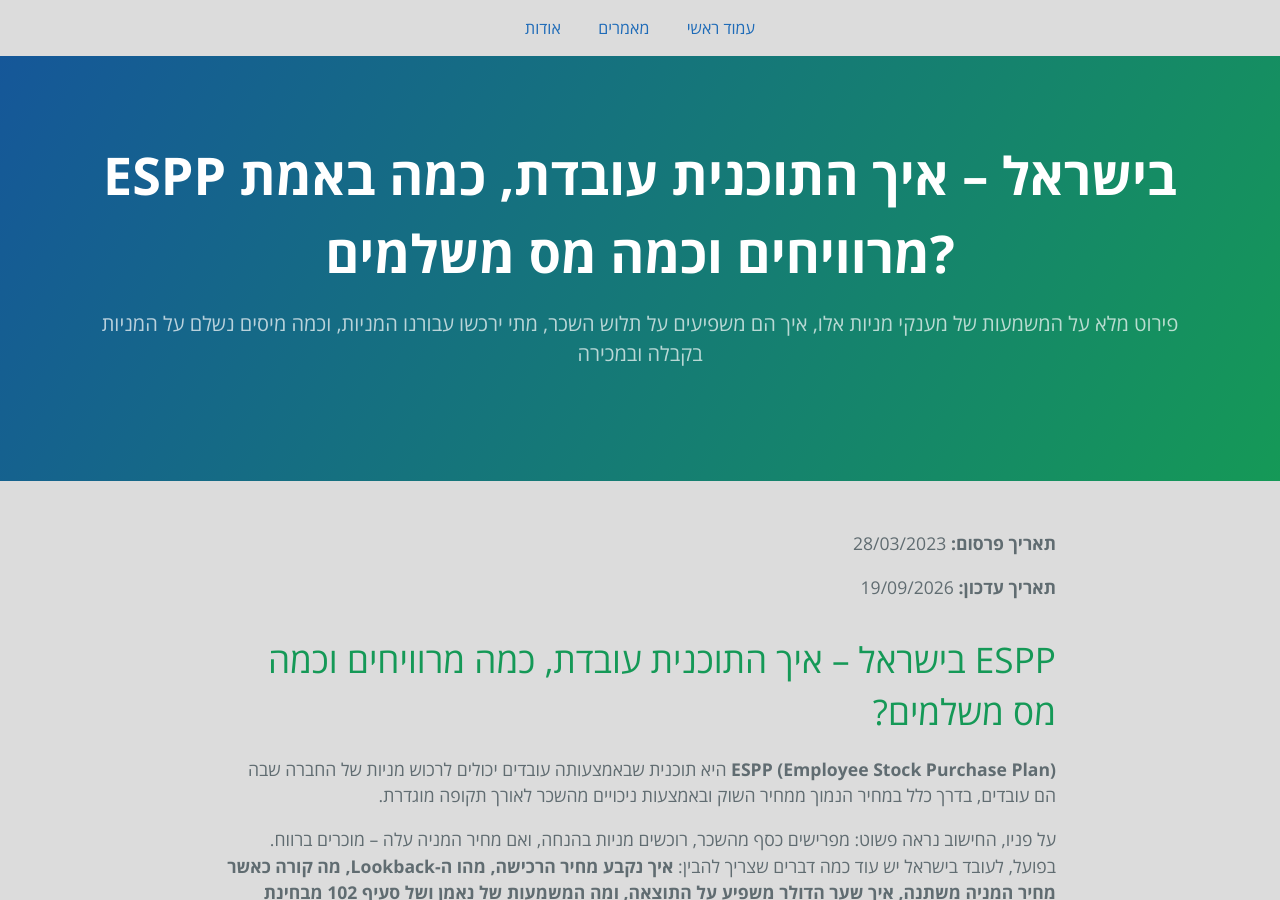
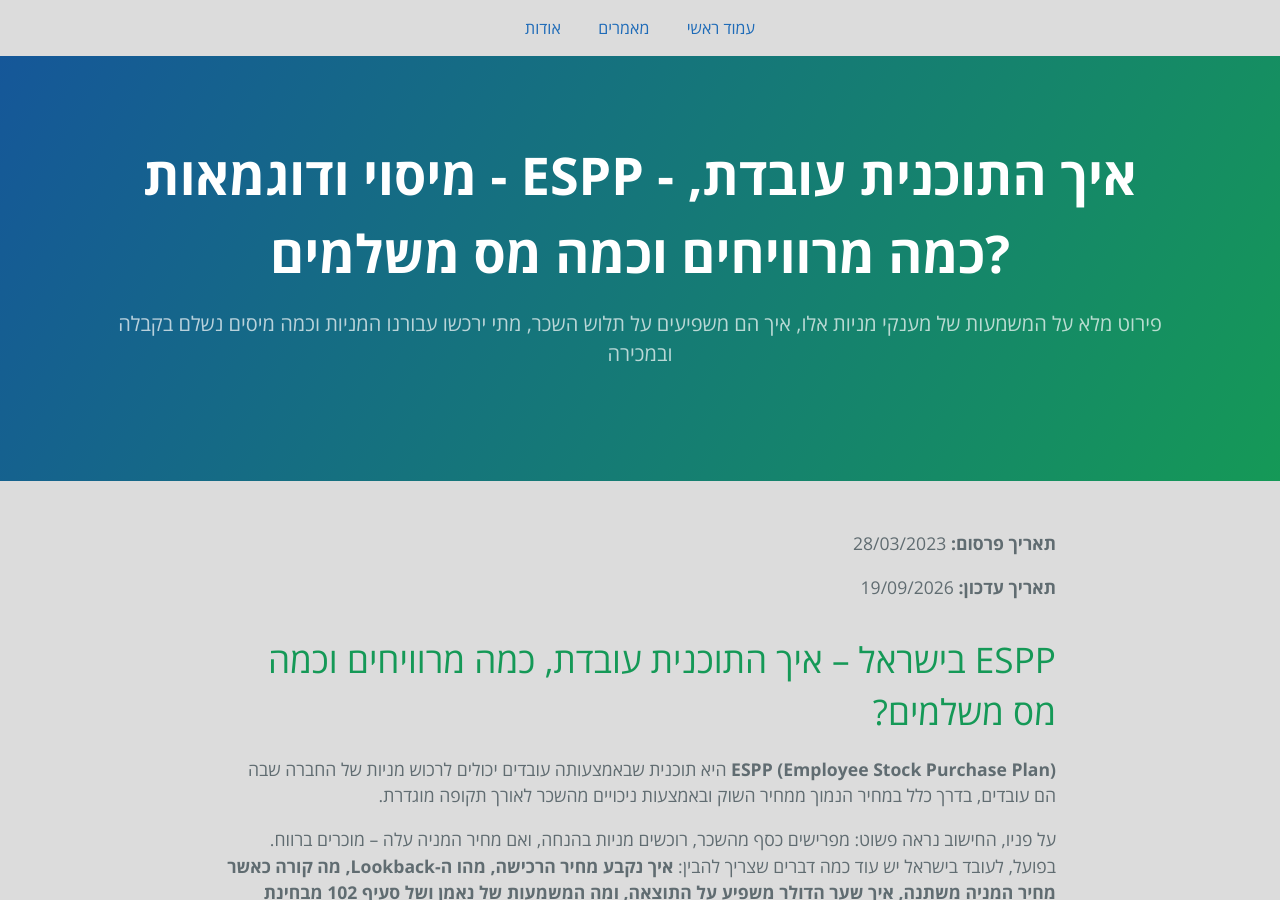
Before and after one commit to eyalitki/payslip101, a Jekyll site: the page built from docs/_posts/2023-03-28-מענקי-מניות-לעובדים-espp.markdown, in a window 1280 px wide and 900 px high. Built offline with Jekyll 4.4.1, drawn with Linux system fonts in a browser that asks for light colours.

Commit message:
[ESPP] Formatting fixes
Signed-off-by: Eyal Itkin <eyal.itkin@gmail.com>

```diff
--- a/docs/_posts/2023-03-28-מענקי-מניות-לעובדים-espp.markdown
+++ b/docs/_posts/2023-03-28-מענקי-מניות-לעובדים-espp.markdown
@@ -1,7 +1,7 @@
 ---
 layout: default
-title: ESPP בישראל – איך התוכנית עובדת, כמה באמת מרוויחים וכמה מס משלמים?
-description: פירוט מלא על המשמעות של מענקי מניות אלו, איך הם משפיעים על תלוש השכר, מתי ירכשו עבורנו המניות, וכמה מיסים נשלם על המניות בקבלה ובמכירה
+title: מיסוי ודוגמאות - ESPP - איך התוכנית עובדת, כמה מרוויחים וכמה מס משלמים?
+description: פירוט מלא על המשמעות של מענקי מניות אלו, איך הם משפיעים על תלוש השכר, מתי ירכשו עבורנו המניות וכמה מיסים נשלם בקבלה ובמכירה
 date: 2023-03-28 16:51:00 +0300
 last_modified_at: 2026-09-21 15:26:00 +0300
 tags: stocks
```
